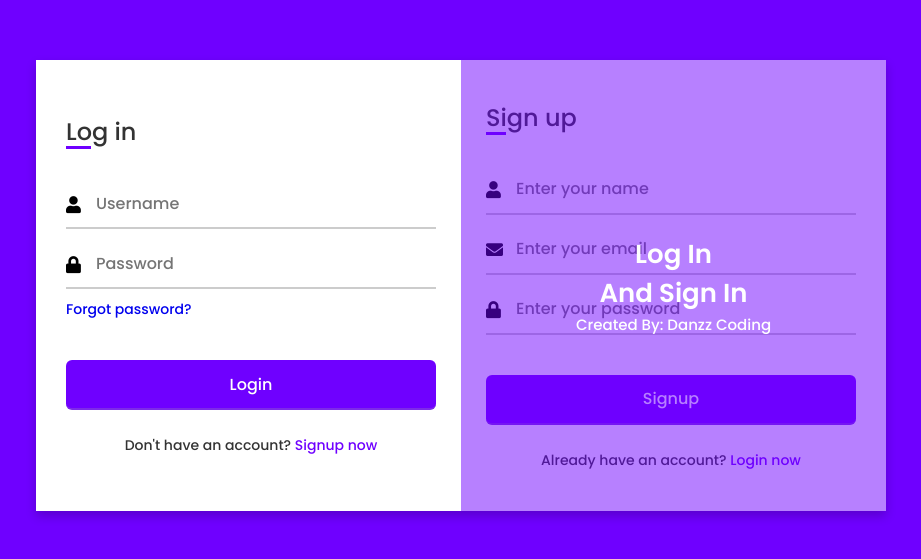
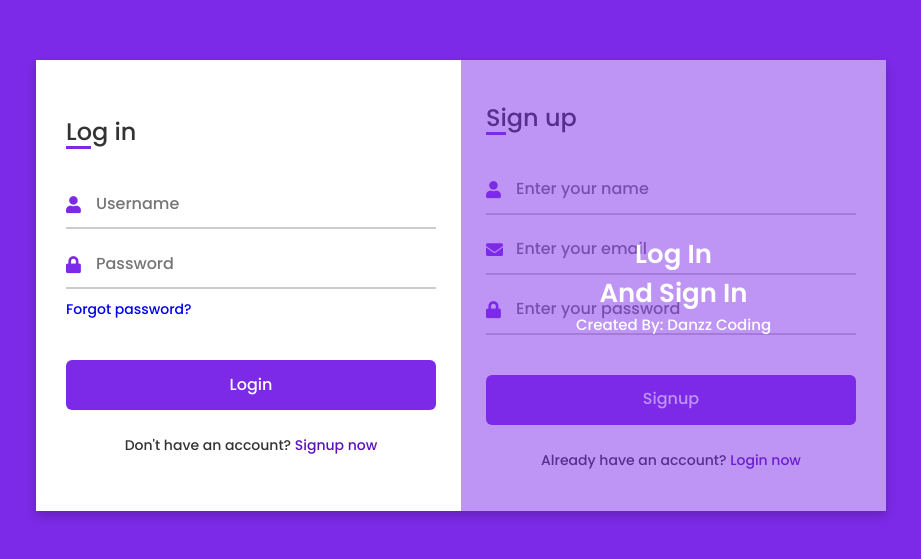
Before and after one commit to danzzcoding/login-and-signup, a website: page views/index.html in a window 1280 px wide. Shown: the part 115-674 px from the top of the page, without its empty margins (179-1100 px from the left). Drawn offline with Linux system fonts and the light colour scheme; files that its build step writes are made by us from their sources.

Commit message:
Update style.css

```diff
--- a/public/style.css
+++ b/public/style.css
@@ -11,8 +11,8 @@ body{
   display: flex;
   align-items: center;
   justify-content: center;
-  background: #6F00FF;
-  padding: 0px;
+  background: #7d2ae8;
+  padding: 30px;
 }
 .container{
   position: relative;
@@ -55,7 +55,7 @@ body{
   position: absolute;
   height: 100%;
   width: 100%;
-  background: #6F00FF;
+  background: #7d2ae8;
   opacity: 0.5;
   z-index: 12;
 }
@@ -119,7 +119,7 @@ body{
   bottom: 0;
   height: 3px;
   width: 25px;
-  background: #6F00FF;
+  background: #7d2ae8;
 }
 .forms .signup-form  .title:before{
   width: 20px;
@@ -152,7 +152,7 @@ body{
 }
 .form-content .input-box i{
   position: absolute;
-  color: #000000;
+  color: #7d2ae8;
   font-size: 17px;
 }
 .forms .form-content .text{
@@ -172,17 +172,17 @@ body{
 }
 .forms .form-content .button input{
   color: #fff;
-  background: #6F00FF;
+  background: #7d2ae8;
   border-radius: 6px;
   padding: 0;
   cursor: pointer;
   transition: all 0.4s ease;
 }
 .forms .form-content .button input:hover{
-  background: #6F00FF;
+  background: #5b13b9;
 }
 .forms .form-content label{
-  color: #6F00FF;
+  color: #5b13b9;
   cursor: pointer;
 }
 .forms .form-content label:hover{
```
